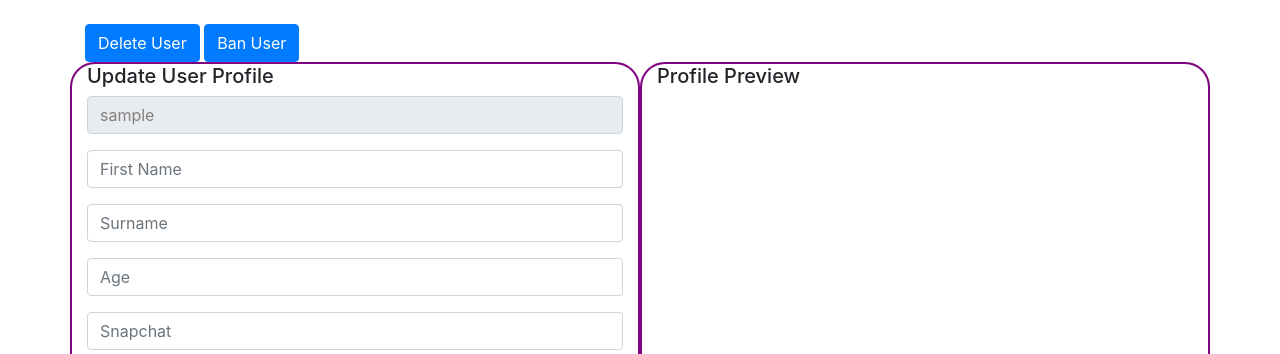
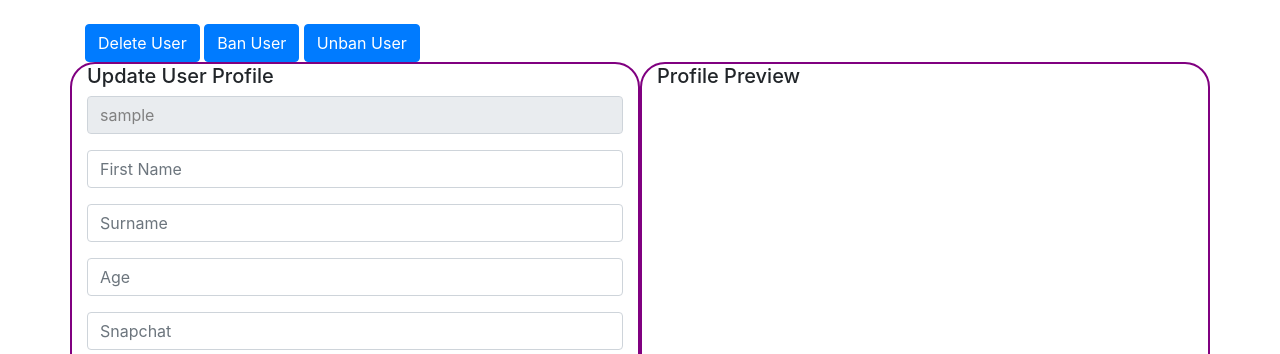
Before and after one commit to Chedz/CS4116, a PHP site: page /adminProfileEdit.php in a window 1280 px wide. Shown: the part 101-455 px from the top of the page. Run offline with PHP 8.4, Linux system fonts and the light colour scheme; the visitor is signed in with stand-in values (Sample User, id 1); data that the repository does not hold is empty.

Commit message:
Update adminProfileEdit.php

```diff
--- a/adminProfileEdit.php
+++ b/adminProfileEdit.php
@@ -61,6 +61,7 @@
         <form method="POST">
             <input type="submit" name="deleteUser" class="btn btn-primary" value="Delete User"/>
             <input type="submit" name="banUser" class="btn btn-primary" value="Ban User"/>
+            <input type="submit" name="unbanUser" class="btn btn-primary" value="Unban User"/>
           </form>
         <div class="row">
         <div class="col" id="div1" style="border-radius: 25px; border: 2px solid purple;">
```
